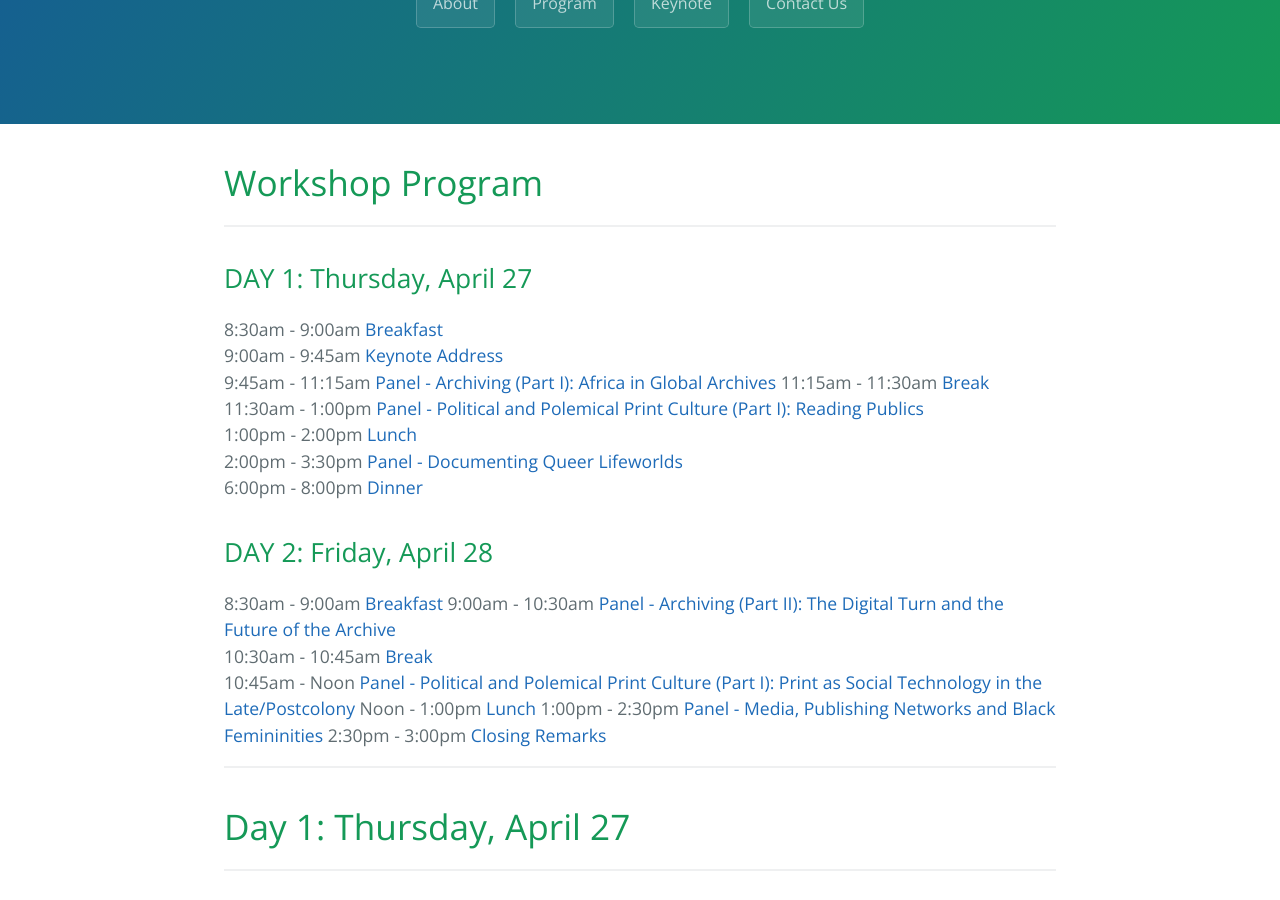
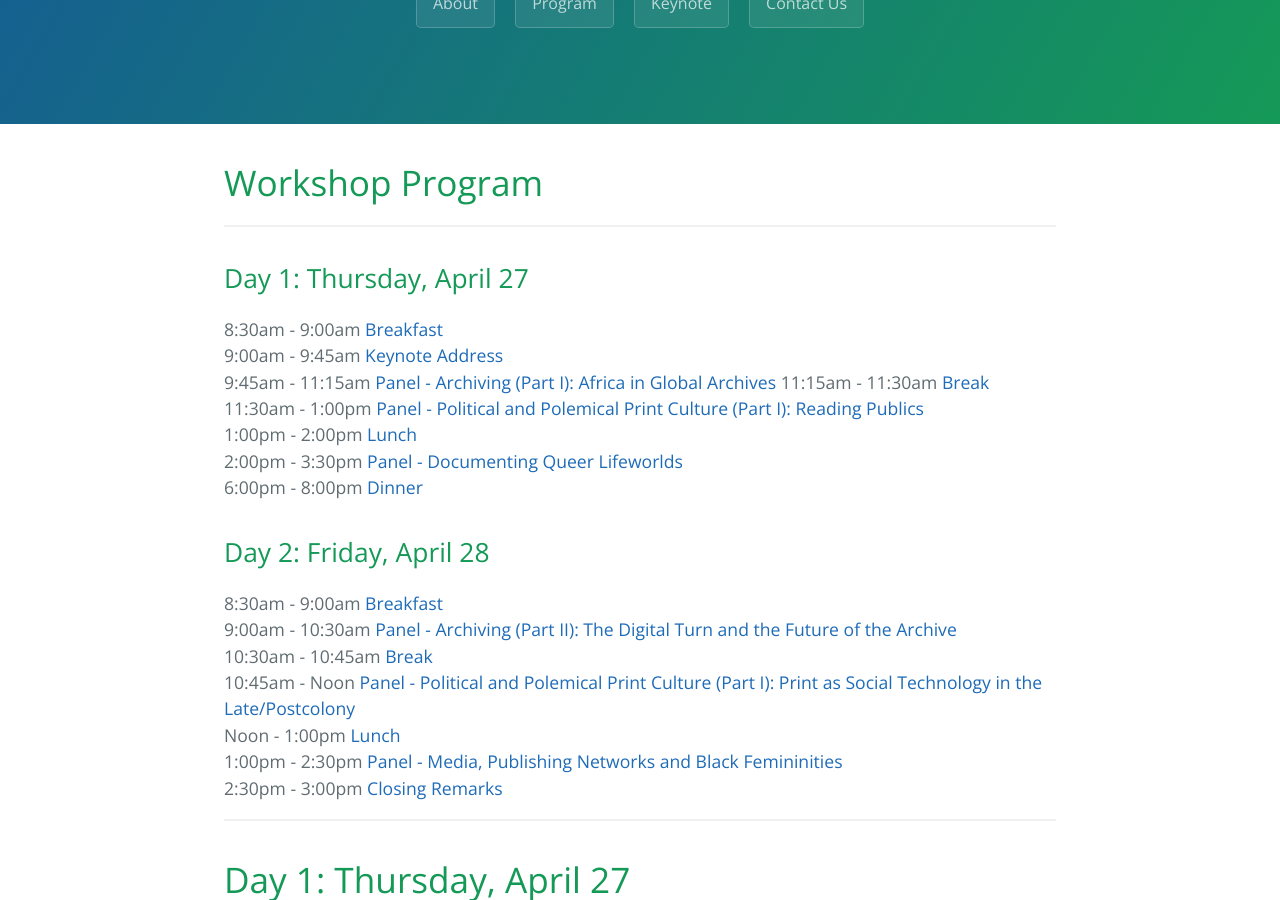
Before and after one commit to egpalazzolo/afprint, a Jekyll site: the page built from pages/program.md, in a window 1280 px wide and 900 px high, scrolled down 381 px. Built offline with Jekyll 4.4.1, drawn with Linux system fonts in a browser that asks for light colours.

```diff
--- a/pages/program.md
+++ b/pages/program.md
@@ -6,7 +6,7 @@ permalink: /program/
 ---
 # Workshop Program
 ---
-## DAY 1: Thursday, April 27
+## Day 1: Thursday, April 27
 8:30am - 9:00am     [Breakfast](#breakfast)
 9:00am - 9:45am     [Keynote Address](#keynote-address)
 9:45am - 11:15am    [Panel - Archiving (Part I): Africa in Global Archives](#panel---archiving-part-i-africa-in-global-archives)
@@ -17,7 +17,7 @@ permalink: /program/
 6:00pm - 8:00pm     [Dinner](#dinner)
 
 
-## DAY 2: Friday, April 28
+## Day 2: Friday, April 28
 8:30am - 9:00am     [Breakfast](#breakfast-1)
 9:00am - 10:30am    [Panel - Archiving (Part II): The Digital Turn and the Future of the Archive](#panel---archiving-part-ii-the-digital-turn-and-the-future-of-the-archive)
 10:30am - 10:45am   [Break](#break-1)
@@ -33,18 +33,18 @@ Noon - 1:00pm       [Lunch](#lunch-1)
 ---
 
 ## Breakfast
-##### 8:30am - 9:00am
+### 8:30am - 9:00am
 
 ---
 
 ## Keynote Address
-##### 9:00am - 9:45am
+### 9:00am - 9:45am
 Hashtaging Activism: The Role of Social Media in Documenting African Women’s Organizing – **Dr. Msia Kibona Clark**, Howard University, USA
 
 ---
 
 ## Panel - Archiving (Part I): Africa in Global Archives
-##### 9:45am - 11:15am
+### 9:45am - 11:15am
 
 *Chairs/Discussants*
 
@@ -59,12 +59,12 @@ Decolonization and the History of African Libraries 1960-1988—**Alexander Baer
 ---
 
 ## Break
-##### 11:15am - 11:30am
+### 11:15am - 11:30am
 
 ---
 
 ## Panel - Political and Polemical Print Culture (Part I): Reading Publics
-##### 11:30am - 1:00pm
+### 11:30am - 1:00pm
 
 *Chairs/Discussants*
 
@@ -77,13 +77,13 @@ Umshumayeli Wendaba and the early African language press as a site of intellectu
 ---
 
 ## Lunch
-##### 1:00pm - 2:00pm
+### 1:00pm - 2:00pm
 Location: On campus - Gilman Hall, room 388
 
 ---
 
 ## Panel - Documenting Queer Lifeworlds
-##### 2:00pm - 3:30pm
+### 2:00pm - 3:30pm
 
 *Chairs/Discussants*
 
@@ -95,7 +95,7 @@ Mediated Intimations: Curating Archival Fragments from Angola and Mozambique—*
 ---
 
 ## Dinner
-##### 6:00pm - 8:00pm
+### 6:00pm - 8:00pm
 Location to be determind.
 
 ---
@@ -105,12 +105,12 @@ Location to be determind.
 ---
 
 ## Breakfast
-##### 8:30am - 9:00am
+### 8:30am - 9:00am
 
 ---
 
 ## Panel - Archiving (Part II): The Digital Turn and the Future of the Archive
-##### 9:00am - 10:30am
+### 9:00am - 10:30am
 
 Chairs/Discussants:
 Reflection on the Haya language collected proverbs for digital archive—Frolence Rubagumisa
@@ -126,12 +126,12 @@ in Africa” - Janeth Marwa, Tanzania
 ---
 
 ## Break
-##### 10:30am - 10:45am
+### 10:30am - 10:45am
 
 ---
 
 ## Panel - Political and Polemical Print Culture (Part I): Print as Social Technology in the Late/Postcolony
-##### 10:45am - Noon
+### 10:45am - Noon
 
 *Chairs/Discussants*
 
@@ -147,12 +147,12 @@ in Africa”-**Janeth Marwa**, Tanzania
 ---
 
 ## Lunch
-##### 10:45am - Noon
+### 10:45am - Noon
 
 ---
 
 ## Panel - Media, Publishing Networks and Black Femininities
-##### 1:00pm - 2:30pm
+### 1:00pm - 2:30pm
 
 *Chairs/Discussants*
 
@@ -167,7 +167,7 @@ Transiting through Media: Film in Theatre for Development in Tanzania—**Vicens
 ---
 
 ## Closing Remarks
-##### 2:30pm - 3:00pm
+### 2:30pm - 3:00pm
 
 Closing commentary by the 2023 Workshop Co-organizers and discussion of future possibilities
 for an edited volume.
```
